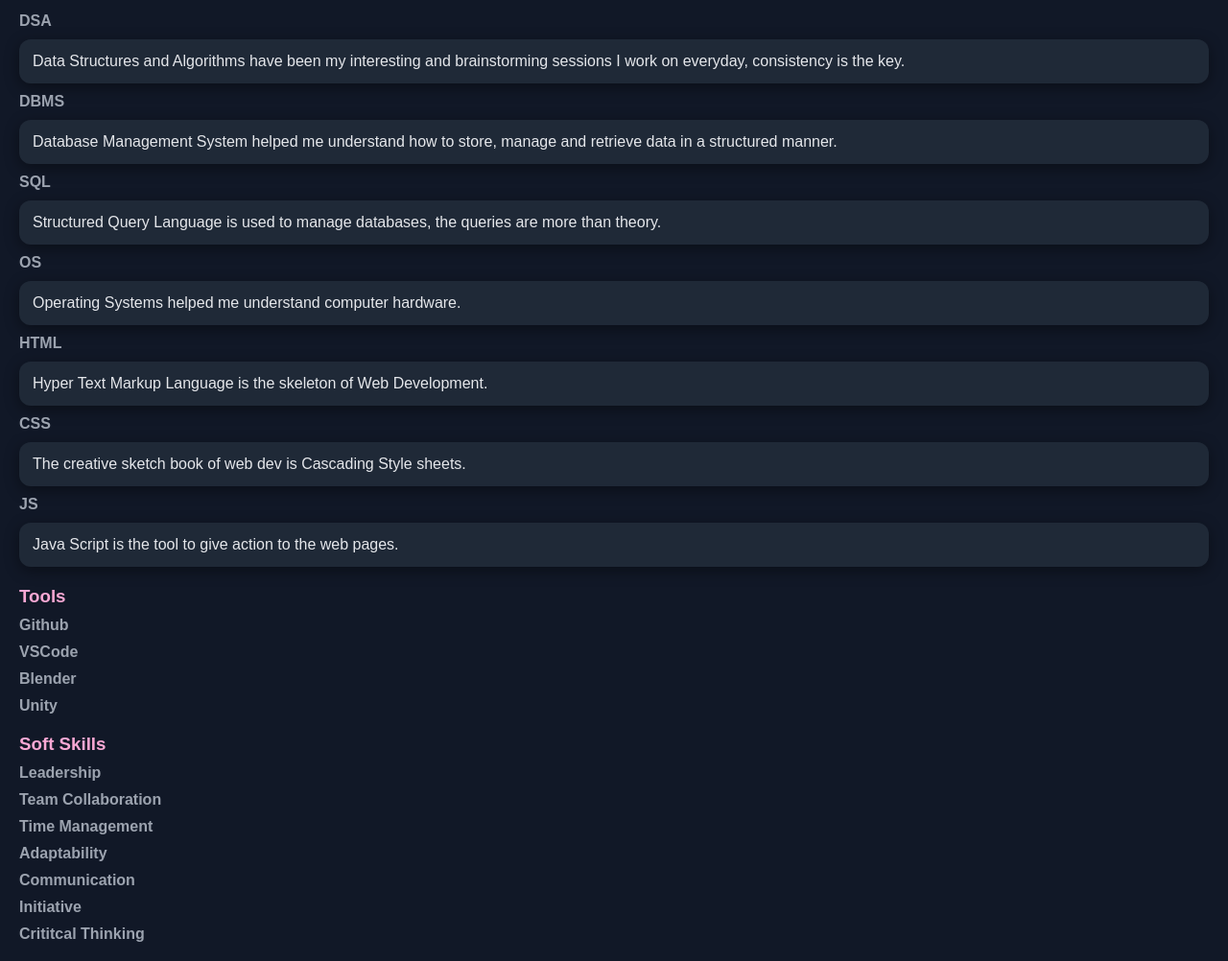
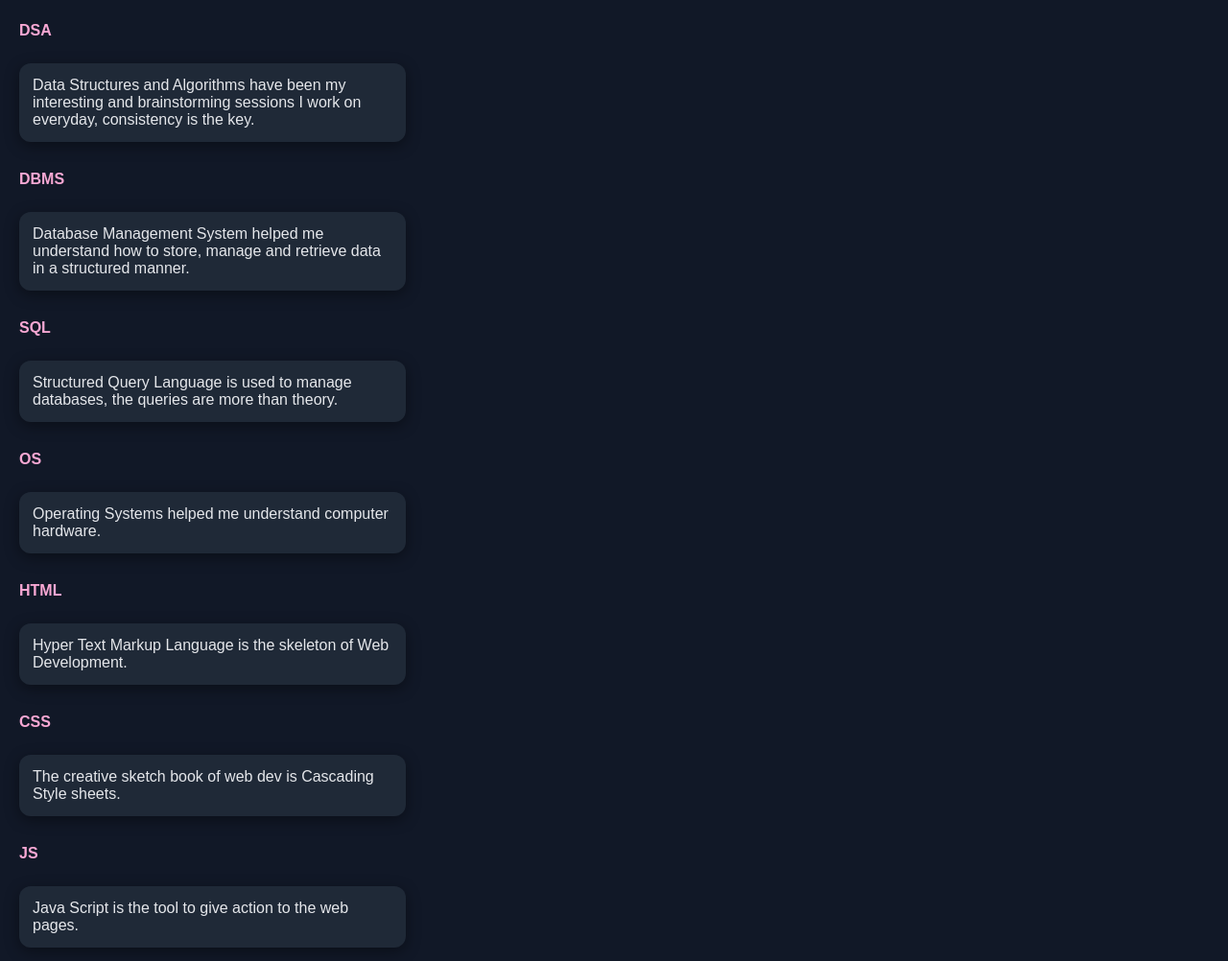
Before and after one commit to Shaikhaseena2102/Portfolio, a plain HTML site: page index.html in a window 1280 px wide. Shown: the part 420-1422 px from the top of the page at 96% size. Drawn offline with Linux system fonts and the light colour scheme.

Commit message:
updating CSS css modified

```diff
--- a/Style.css
+++ b/Style.css
@@ -43,7 +43,7 @@ nav a {
 
 nav a:hover {
   transform: translateY(-4px) scale(1.05);
-  box-shadow: 0 6px 20px rgba(249,168,212,0.4);
+  box-shadow: 0 10px 20px rgba(236, 225, 110, 0.4);
 }
 
 
@@ -81,7 +81,7 @@ p:hover {
   box-shadow: 0 8px 25px rgba(196,181,253,0.3);
 }
 
-
+/* 🔹 Buttons (if you add later) */
 button {
   background: linear-gradient(135deg, #f9a8d4, #c4b5fd);
   border: none;
@@ -96,6 +96,21 @@ button:hover {
   box-shadow: 0 5px 15px rgba(249,168,212,0.4);
 }
 
+/* 🔹 Smooth scroll */
 html {
   scroll-behavior: smooth;
 }
+#mts{
+    width: 100%;
+}
+#ts {
+  display: grid;
+  grid-template-columns: repeat(3, 1fr);
+  gap: 15px;
+}
+
+#ts h4 {
+  grid-column: span 3;
+  margin-top: 20px;
+  color: #f9a8d4;
+}
--- a/index.html
+++ b/index.html
@@ -29,30 +29,46 @@
       creativity through drawing, painting, and origami.
     </p>
     <h2 id="skills">My Skills</h2>
+    <div id="mts">
       <h3>Technical Skills</h3>
+      <section id="ts">
         <h4>DSA</h4>
         <p>
-      Data Structures and Algorithms have been my interesting and brainstorming
-      sessions I work on everyday, consistency is the key.
+          Data Structures and Algorithms have been my interesting and
+          brainstorming sessions I work on everyday, consistency is the key.
         </p>
+      </section>
+      <section id="ts">
         <h4>DBMS</h4>
         <p>
-      Database Management System helped me understand how to store, manage and
-      retrieve data in a structured manner.
+          Database Management System helped me understand how to store, manage
+          and retrieve data in a structured manner.
         </p>
+      </section>
+      <section id="ts">
         <h4>SQL</h4>
         <p>
           Structured Query Language is used to manage databases, the queries are
           more than theory.
         </p>
+      </section>
+      <section id="ts">
         <h4>OS</h4>
         <p>Operating Systems helped me understand computer hardware.</p>
+      </section>
+      <section id="ts">
         <h4>HTML</h4>
         <p>Hyper Text Markup Language is the skeleton of Web Development.</p>
+      </section>
+      <section id="ts">
         <h4>CSS</h4>
         <p>The creative sketch book of web dev is Cascading Style sheets.</p>
+      </section>
+      <section id="ts">
         <h4>JS</h4>
         <p>Java Script is the tool to give action to the web pages.</p>
+      </section>
+    </div>
     <h3>Tools</h3>
     <h4>Github</h4>
     <h4>VSCode</h4>
@@ -65,7 +81,7 @@
     <h4>Adaptability</h4>
     <h4>Communication</h4>
     <h4>Initiative</h4>
-    <h4>Crititcal Thinking</h4>
+    <h4>Critical Thinking</h4>
     <h2 id="proj">My Projects</h2>
     <h2 id="rar">Roles and Responsibilities</h2>
     <h3>Mentor ARVR club</h3>
```
Lines whose indentation alone changed are shown as unchanged.
